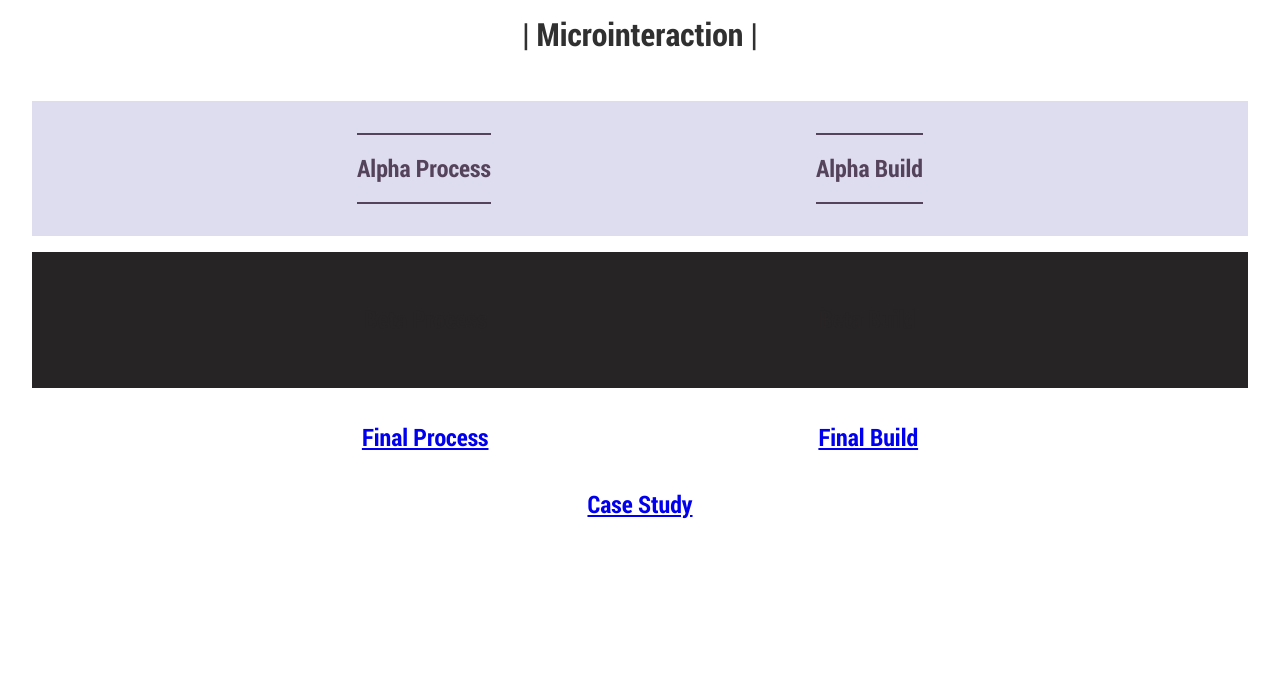
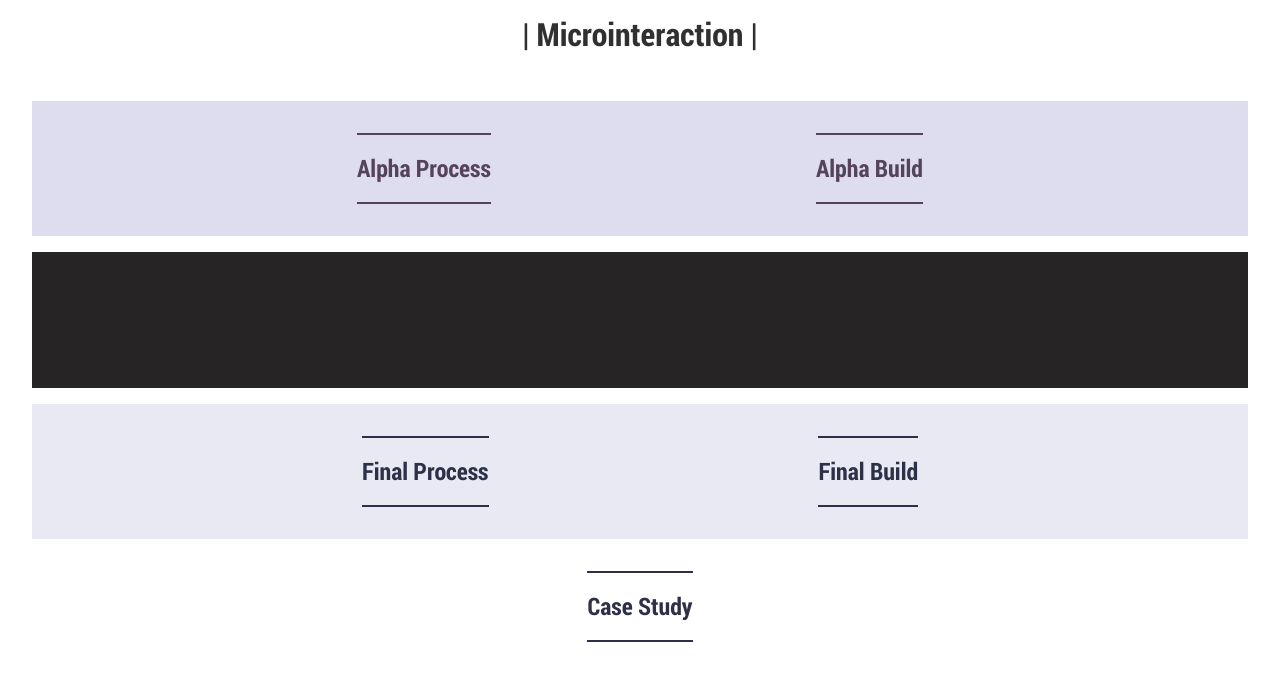
Before and after one commit to Britk2/idm241_bkt44, a plain HTML site: page index.html in a window 1280 px wide. Drawn offline with Linux system fonts and the light colour scheme.

Commit message:
Final & Case study

```diff
--- /dev/null
+++ b/caseStudy/style.css
@@ -0,0 +1,97 @@
+@import "../normal.css";
+
+:root{
+    --background-c: #F7F7F9; /*background color*/
+    --text_c: #707070; /*text color*/
+    --dark_h: #2D3047; /*dark header*/
+    --light_h: #C6CAED; /*light header*/
+    --light_c: #FFFFFF; /*light color*/
+    --footer_bc: #E8E9F3; /*footer background color*/
+
+    --par_t: 'Lucida Sans', 'Lucida Sans Regular', 'Lucida Grande', 'Lucida Sans Unicode', Geneva, Verdana, sans-serif;
+}
+
+
+html{
+    width: 100%;
+    font-size:100%;
+    box-sizing: border-box;
+    margin: auto;
+    padding: auto;
+    display: block;
+    font-family: var(--par_t);
+    color: var(--text_c);
+}
+
+[hidden] {
+    display:none !important;
+}
+
+*,
+*:before,
+*:after {
+	box-sizing: inherit;
+}
+body{
+    width: 100%;
+    margin:auto;
+    background: var(--background-c);
+}
+
+.contain{
+    width:90%;
+    margin:auto;
+    padding-bottom: 2rem;
+}
+
+h1,h3, h4{
+    color: var(--dark_h);
+    text-align: center;
+    padding-top: 1rem;
+}
+
+h2, a{
+    color: var(--dark_h);
+    padding-left: 1rem;
+    text-decoration: none;
+}
+
+h2:hover, a:hover{
+    color:var(--light_h);
+}
+
+img{
+    display: block;
+    margin: auto;
+    box-shadow: 2px 2px 5px var(--text_c);
+    width:85%;
+    margin: 2rem;
+}
+
+p{
+    max-width: 75ch;
+    margin: auto;
+    padding-bottom: 2rem;
+    text-indent: 2rem;
+    line-height: 1.5;
+}
+
+.links{
+    text-align: center;
+    padding-bottom: 1rem;
+}
+
+.links a{
+    color: var(--dark_h);
+    padding: 1rem;
+    background-color: var(--light_h);
+}
+
+.links a:hover{
+    background-color: var(--dark_h);
+    color:var(--light_h);
+}
+
+#final{
+    padding:0;
+}
--- a/style.css
+++ b/style.css
@@ -30,6 +30,14 @@
 
     --p-t-f: 'Lucida Sans', 'Lucida Sans Regular', 'Lucida Grande', 'Lucida Sans Unicode', Geneva, Verdana, sans-serif;
     --h-t-f: roboto_condensed, Arial, Helvetica, sans-serif;
+
+    /*For Final and Case Study*/
+    --background-c: #F7F7F9; /*background color*/
+    --text_c: #707070; /*text color*/
+    --dark_h: #2D3047; /*dark header*/
+    --light_h: #C6CAED; /*light header*/
+    --light_c: #FFFFFF; /*light color*/
+    --footer_bc: #E8E9F3; /*footer background color*/
 }
 
 @media (prefers-color-scheme: dark){
@@ -130,6 +138,31 @@ h1{
     color: var(--red-rooster);
 }
 
+.titleF{
+    color:var(--dark_h);
+    margin:2rem 0;
+    padding:0;
+    text-decoration: none;
+    border-top: 2px solid;
+    border-bottom: 2px solid;
+}
+.titleF:hover{
+    color: var(--light_h);
+}
+
+
+.titleC{
+    color:var(--dark_h);
+    margin:2rem 0;
+    padding:0;
+    text-decoration: none;
+    border-top: 2px solid;
+    border-bottom: 2px solid;
+}
+.titleC:hover{
+    color: var(--light_h);
+}
+
 header{
     display: flex;
     flex-direction: row;
@@ -147,6 +180,10 @@ header{
 
 #alphaH{
     background-color: var(--b-back);
+}
+
+#finalH{
+    background-color: var(--footer_bc);
 }
 
 /*Before CSS for nav*/
```
Also changed, not shown: caseStudy/index.html (+31 -1 lines), final/build/index.html (+36 -6 lines), caseStudy/final_microInteraction.gif (added), caseStudy/menu_img.png (added).
